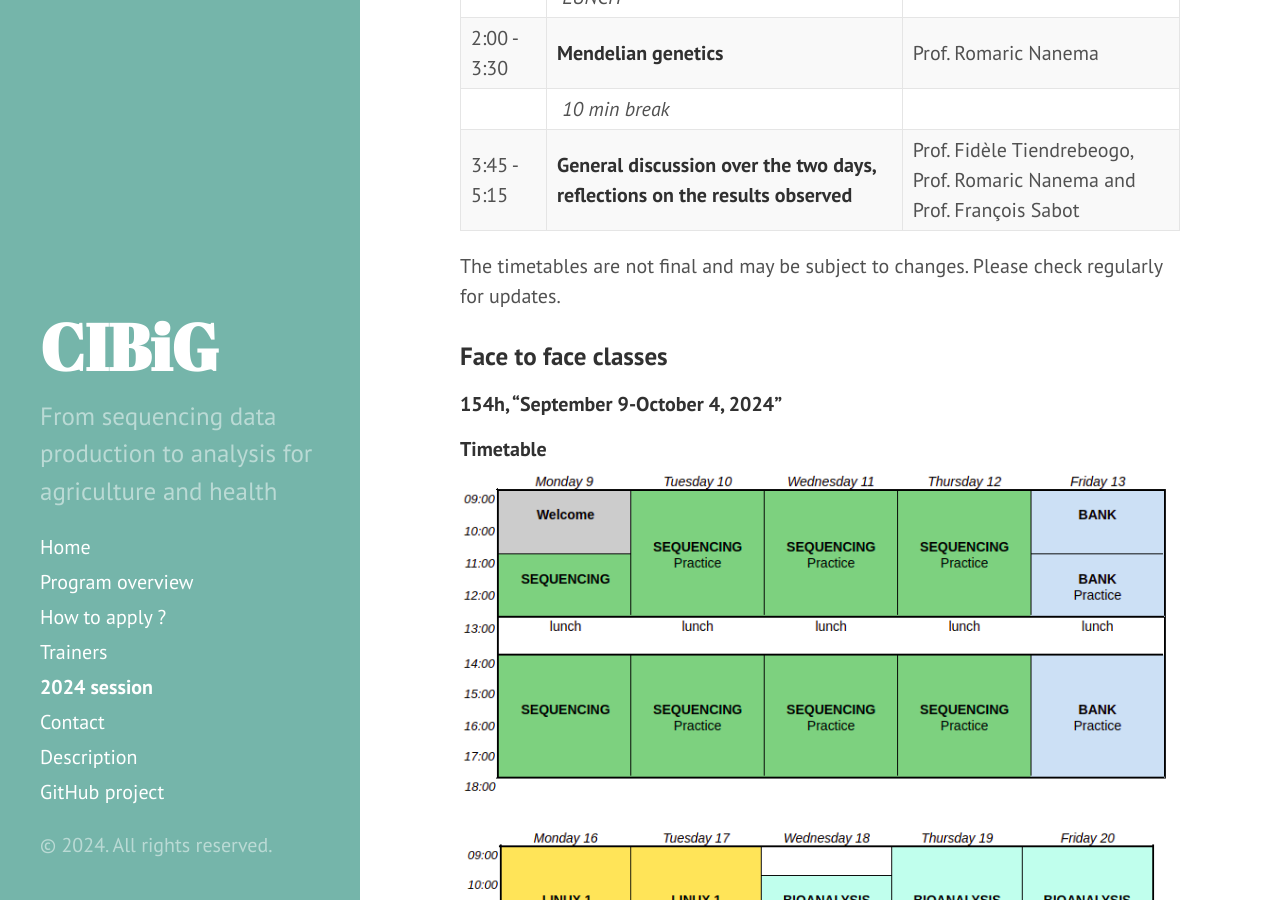
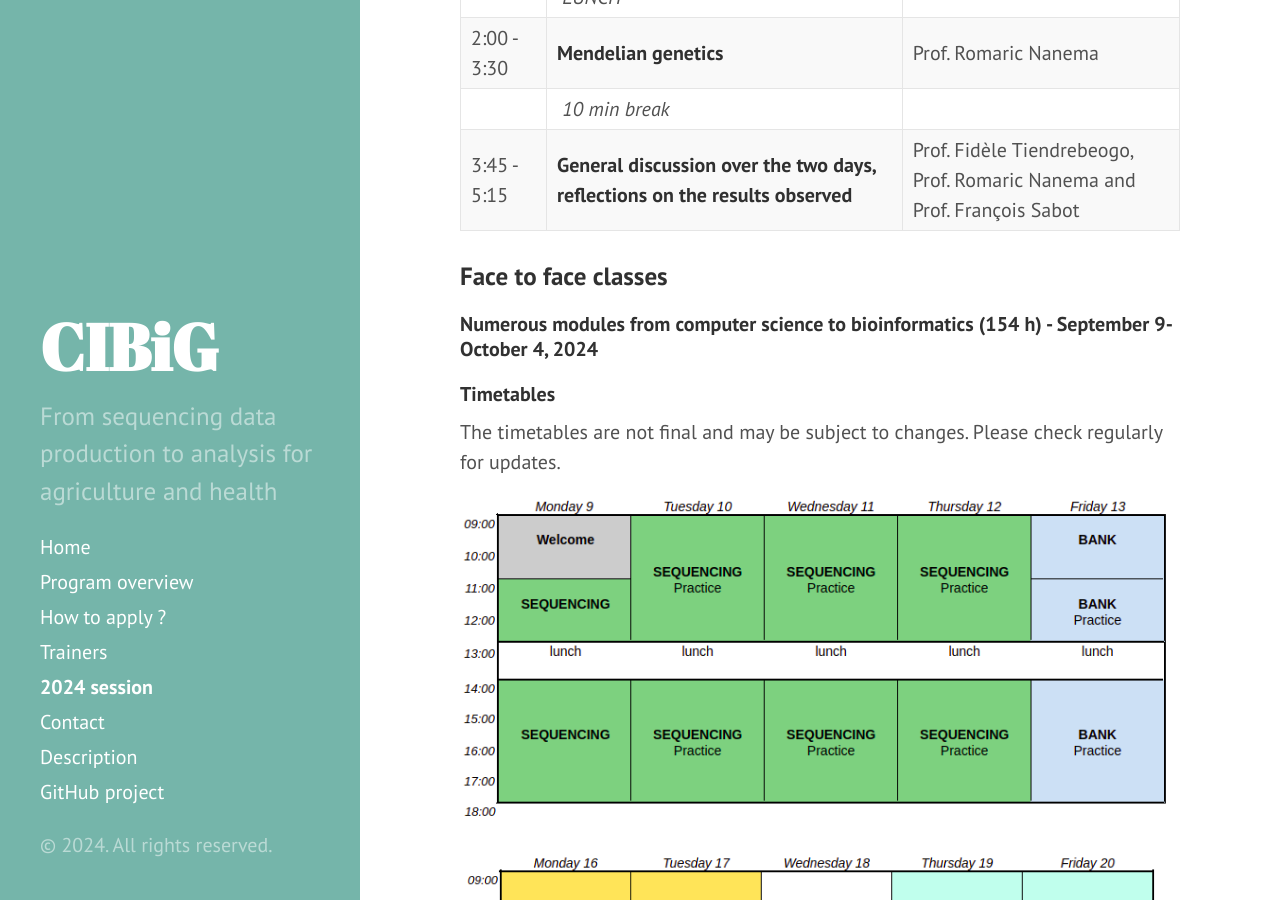
Before and after one commit to wave-centre/cibig, a Jekyll site: the page built from docs/05-2024.md, in a window 1280 px wide and 900 px high, scrolled down 1366 px. Built offline with Jekyll 4.4.1, drawn with Linux system fonts in a browser that asks for light colours; some of the changed text lies outside the part shown.

Commit message:
Update 05-2024.md

```diff
--- a/docs/05-2024.md
+++ b/docs/05-2024.md
@@ -12,7 +12,7 @@ The course will be in French, but the slides and other course material will be i
 
 ### Online learning classes
 
-##### introductory courses (12h), "September 3 and 4, 2024."
+##### introductory courses (12h) - September 3 and 4, 2024.
 
 * Tuesday  - 9:00 am - 5:15 pm
 
@@ -40,14 +40,13 @@ The course will be in French, but the slides and other course material will be i
 | 3:45 - 5:15 | **General discussion over the two days, reflections on the results observed** | Prof. Fidèle Tiendrebeogo, Prof. Romaric Nanema and Prof. François Sabot |
 
 
-The timetables are not final and may be subject to changes. Please check regularly for updates.
-
-
 ### Face to face classes
 
-##### 154h, "September 9-October 4, 2024"
+##### Numerous modules from computer science to bioinformatics (154 h) - September 9-October 4, 2024
 
-##### Timetable
+##### Timetables
+
+The timetables are not final and may be subject to changes. Please check regularly for updates.
 
 ![Week 1](public/timetable-week1.png)
 ![Week 2](public/timetable-week2.png)
```
